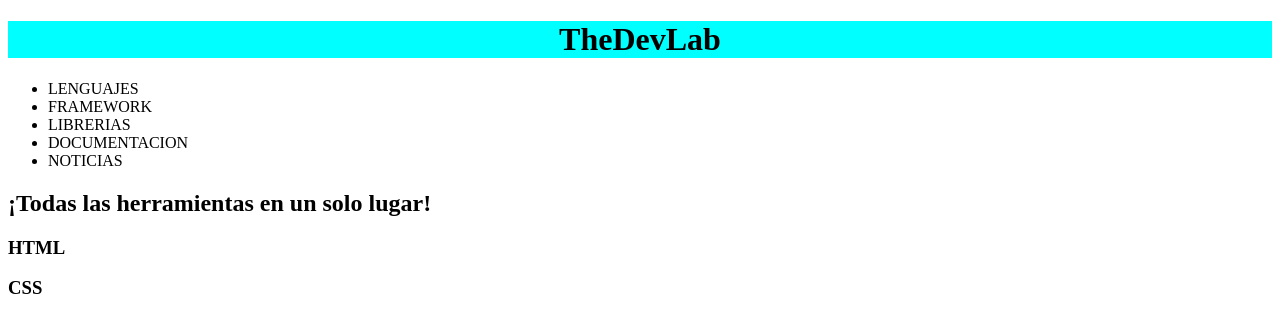
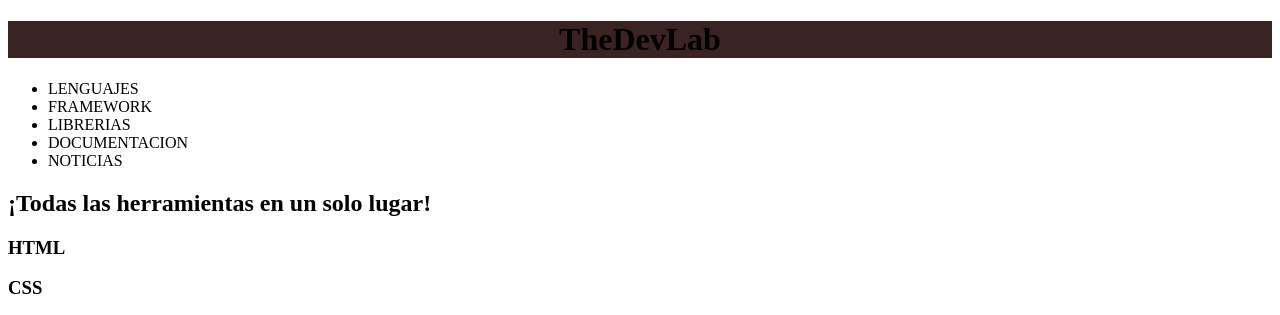
Before and after one commit to nicofal23/SanValentin, a website: page index.html in a window 1280 px wide. Shown: the top 315 px of the page. Drawn offline with Linux system fonts and the light colour scheme.

Commit message:
estilo de h1 oscuro

```diff
--- a/scss/style.scss
+++ b/scss/style.scss
@@ -2,5 +2,5 @@ h1{
     display: flex;
     align-items: center;
     justify-content: center;
-    background-color: aqua;
+    background-color: rgb(60, 35, 35);
 }
```
Also changed, not shown: css/style.css.
